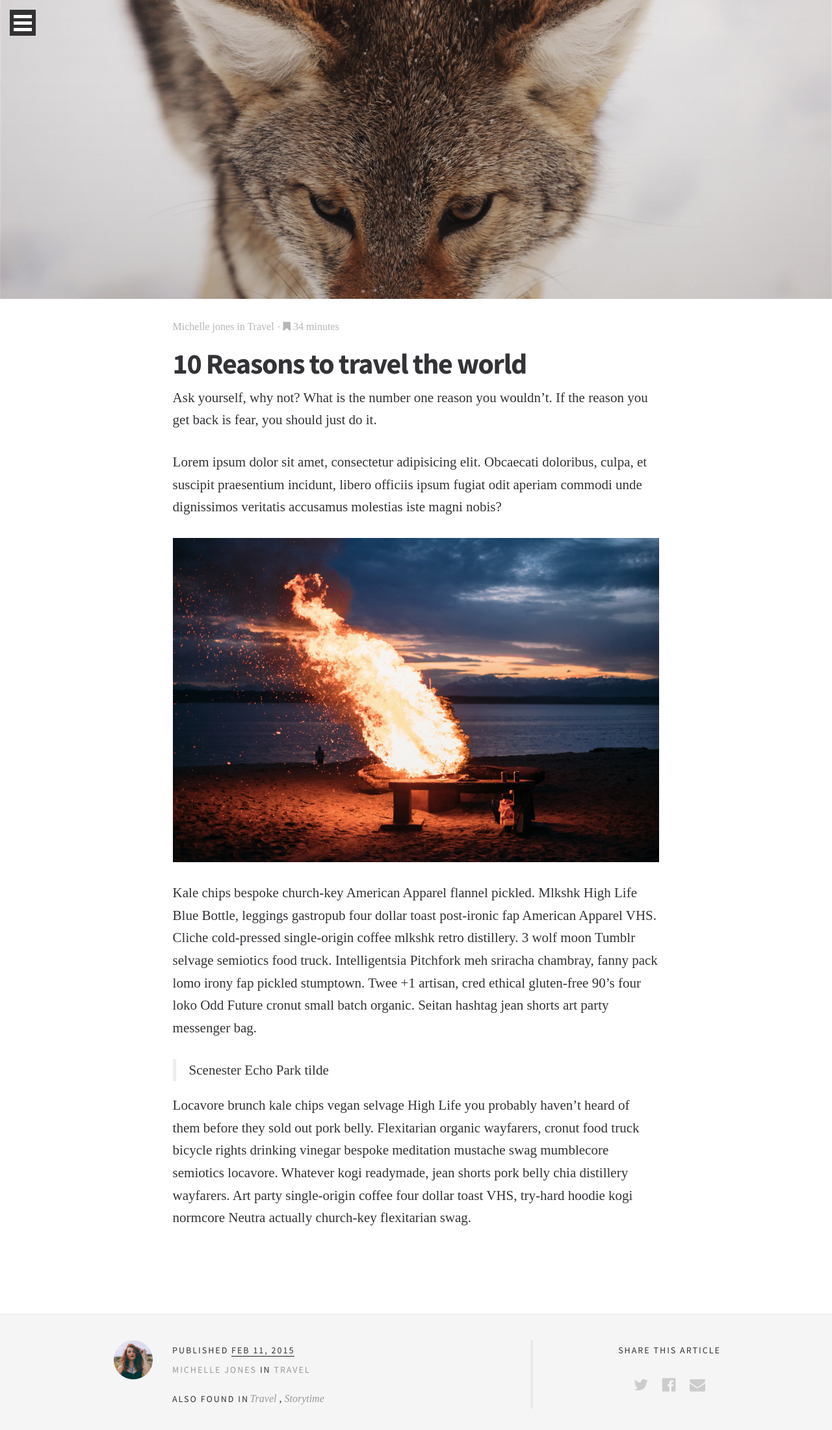
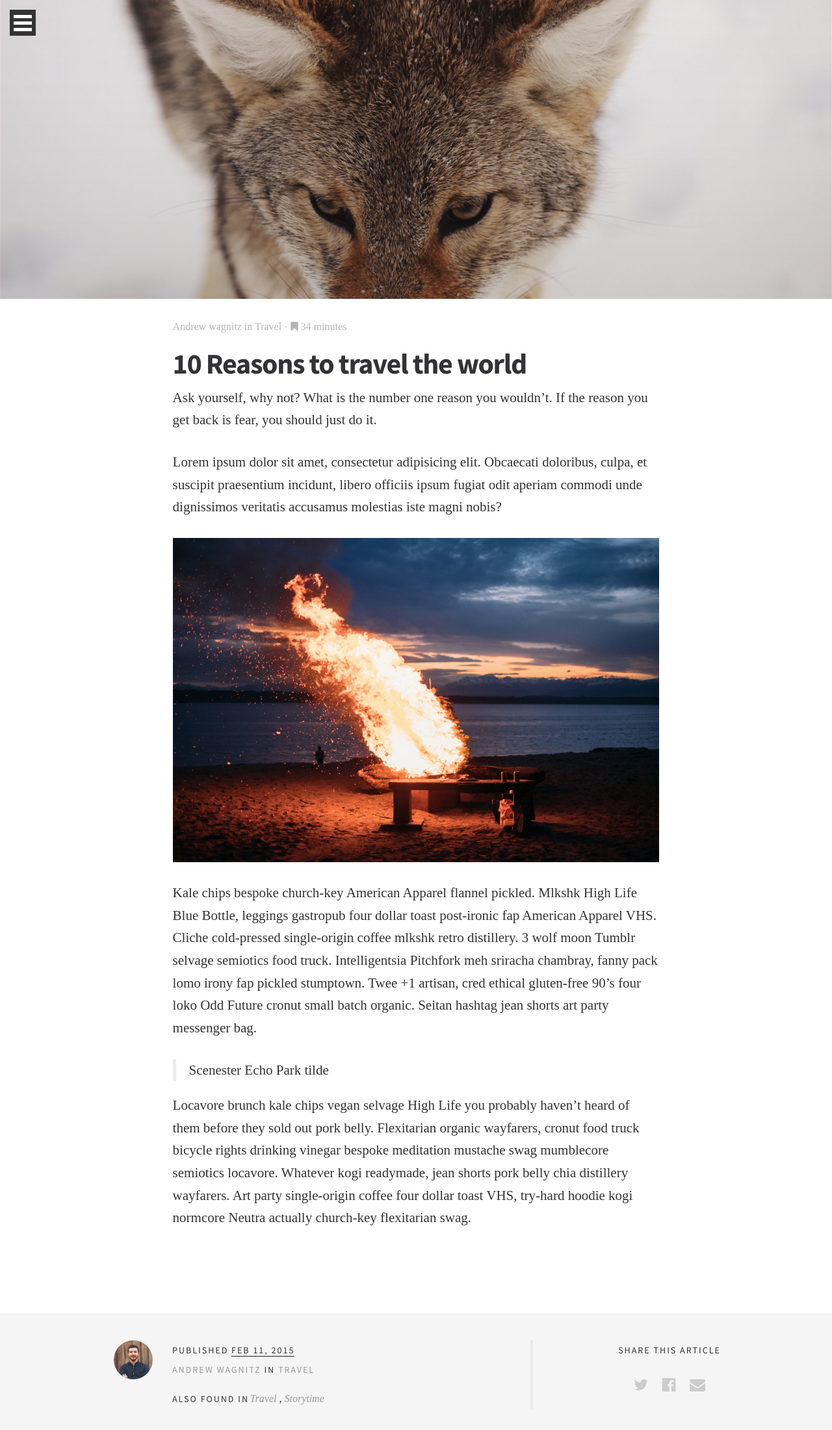
Before and after one commit to wagnitz/Blog, a Jekyll site: the page built from _posts/2015-02-11-ten-reasons-to-travel-the-world.md, in a window 1280 px wide. Shown: the top 2201 px of the page at 65% size. Built offline with Jekyll 4.4.1, drawn with Linux system fonts in a browser that asks for light colours; some web fonts are replaced.

Commit message:
Update 2015-02-11-ten-reasons-to-travel-the-world.md

```diff
--- a/_posts/2015-02-11-ten-reasons-to-travel-the-world.md
+++ b/_posts/2015-02-11-ten-reasons-to-travel-the-world.md
@@ -3,9 +3,9 @@ layout: post
 title:  "10 Reasons to travel the world"
 date: 2015-02-11 08:50:28
 categories: travel storytime
-author_name : Michelle Jones
-author_url : /author/michelle
-author_avatar: michelle
+author_name : Andrew Wagnitz
+author_url : /author/dan
+author_avatar: dan
 show_avatar : true
 read_time : 34
 feature_image: feature-wolf
```
